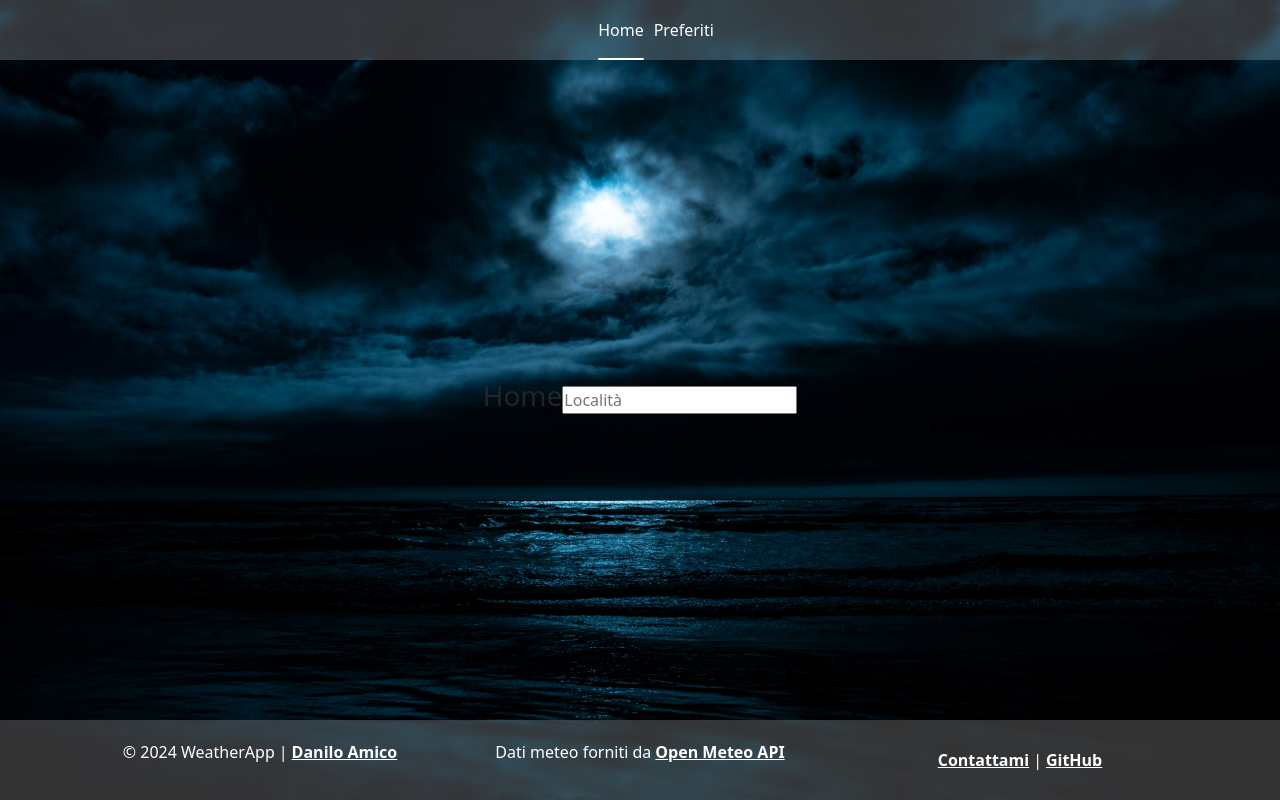
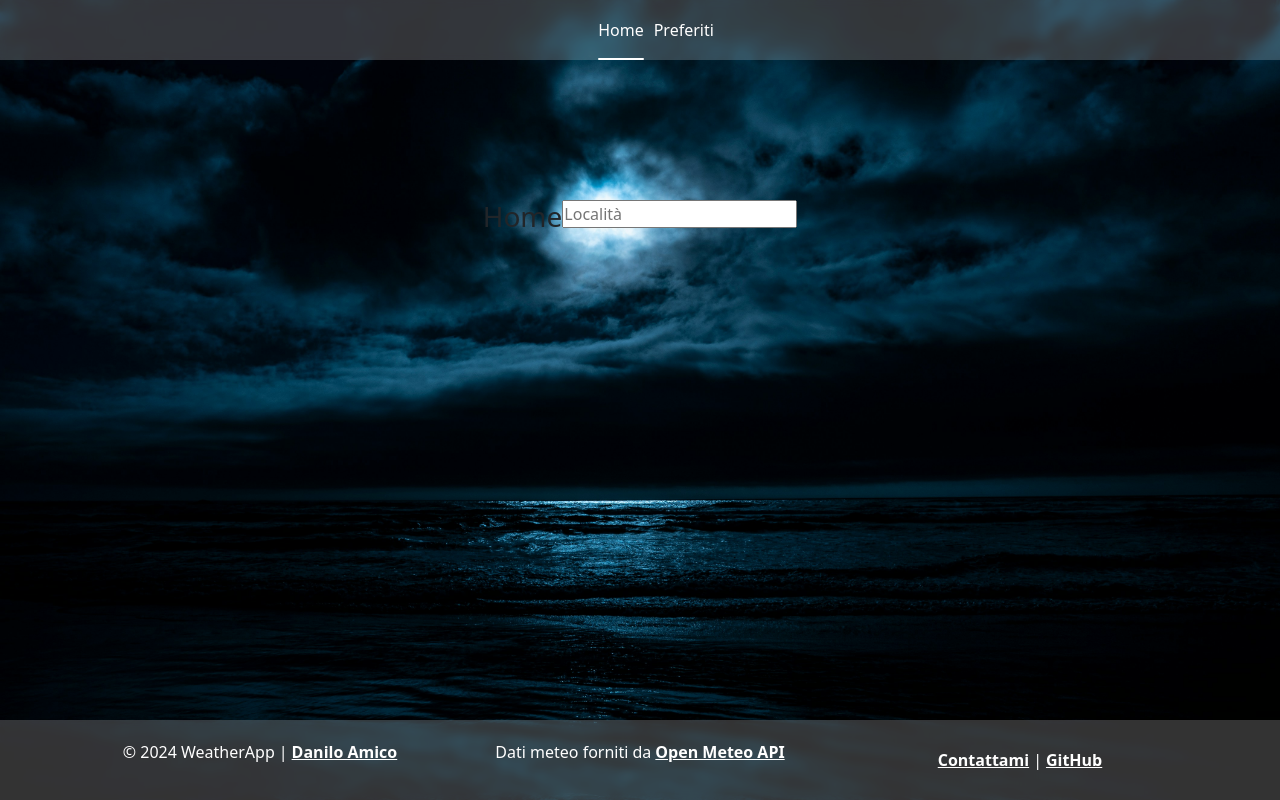
Before and after one commit to DaniAm94/app-meteo, a React (Vite) app: page / in a window 1280 px wide. Built offline with nearby package versions, Linux system fonts and the light colour scheme; no server answers.

Commit message:
small fixes on default layout

```diff
--- a/src/layout/DefaultLayout.jsx
+++ b/src/layout/DefaultLayout.jsx
@@ -16,7 +16,7 @@ const DefaultLayout = () => {
                 </nav>
             </header>
             <main >
-                <div className="container h-100 d-flex align-items-center justify-content-center">
+                <div className="container h-100 d-flex align-items-start  justify-content-center">
 
                     <Outlet></Outlet>
                 </div>
--- a/src/layout/defaultLayout.scss
+++ b/src/layout/defaultLayout.scss
@@ -62,6 +62,7 @@ main {
 
     .container {
         height: 100%;
+        padding-top: 200px;
     }
 }
 
```
